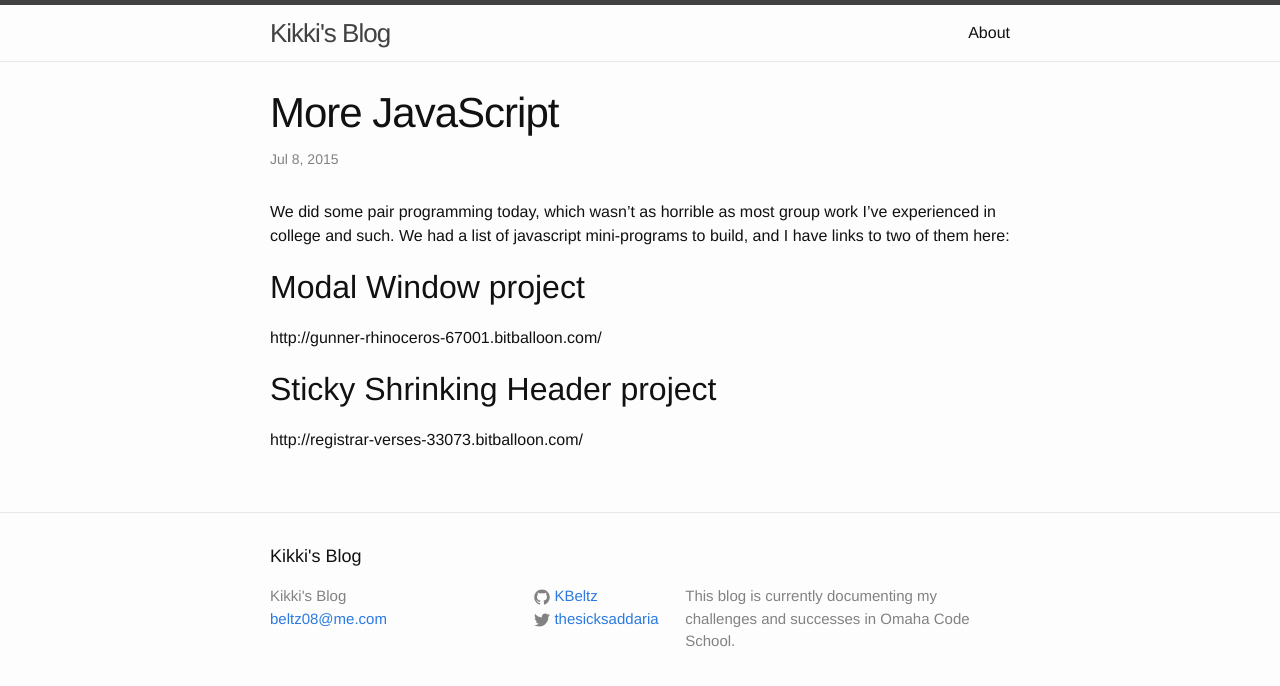
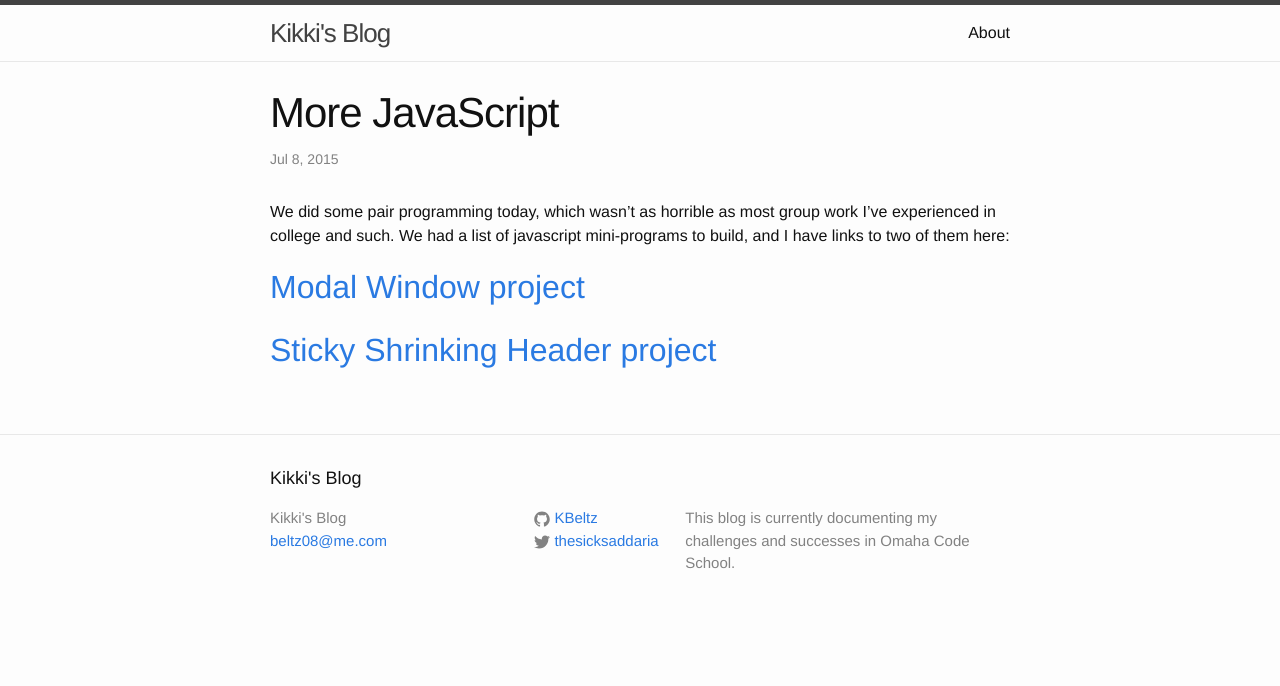
Before and after one commit to KBeltz/KBeltz, a Jekyll site: the page built from _posts/2015-07-08-more-javascript.md, in a window 1280 px wide. Shown: the top 686 px of the page. Built offline with Jekyll 4.4.1, drawn with Linux system fonts in a browser that asks for light colours; Markdown is read by kramdown in place of the engine named in the settings.

Commit message:
Made links work.

```diff
--- a/_posts/2015-07-08-more-javascript.md
+++ b/_posts/2015-07-08-more-javascript.md
@@ -7,8 +7,6 @@ categories: technical omahacodeschool javascript
 
 We did some pair programming today, which wasn't as horrible as most group work I've experienced in college and such. We had a list of javascript mini-programs to build, and I have links to two of them here:
 
-##Modal Window project
-http://gunner-rhinoceros-67001.bitballoon.com/
+##[Modal Window project](http://gunner-rhinoceros-67001.bitballoon.com/)
 
-##Sticky Shrinking Header project
-http://registrar-verses-33073.bitballoon.com/
+##[Sticky Shrinking Header project](http://registrar-verses-33073.bitballoon.com/)
```
